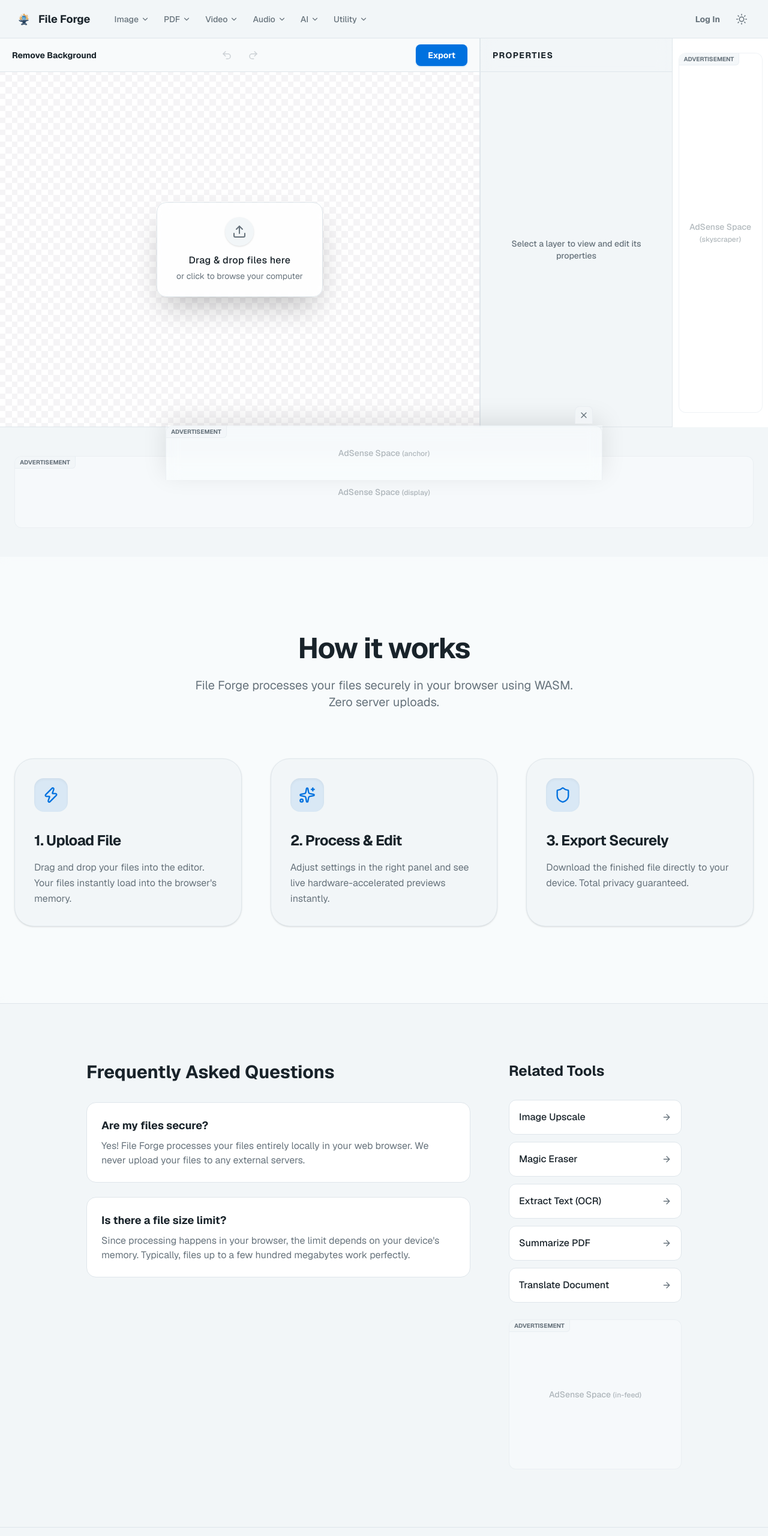
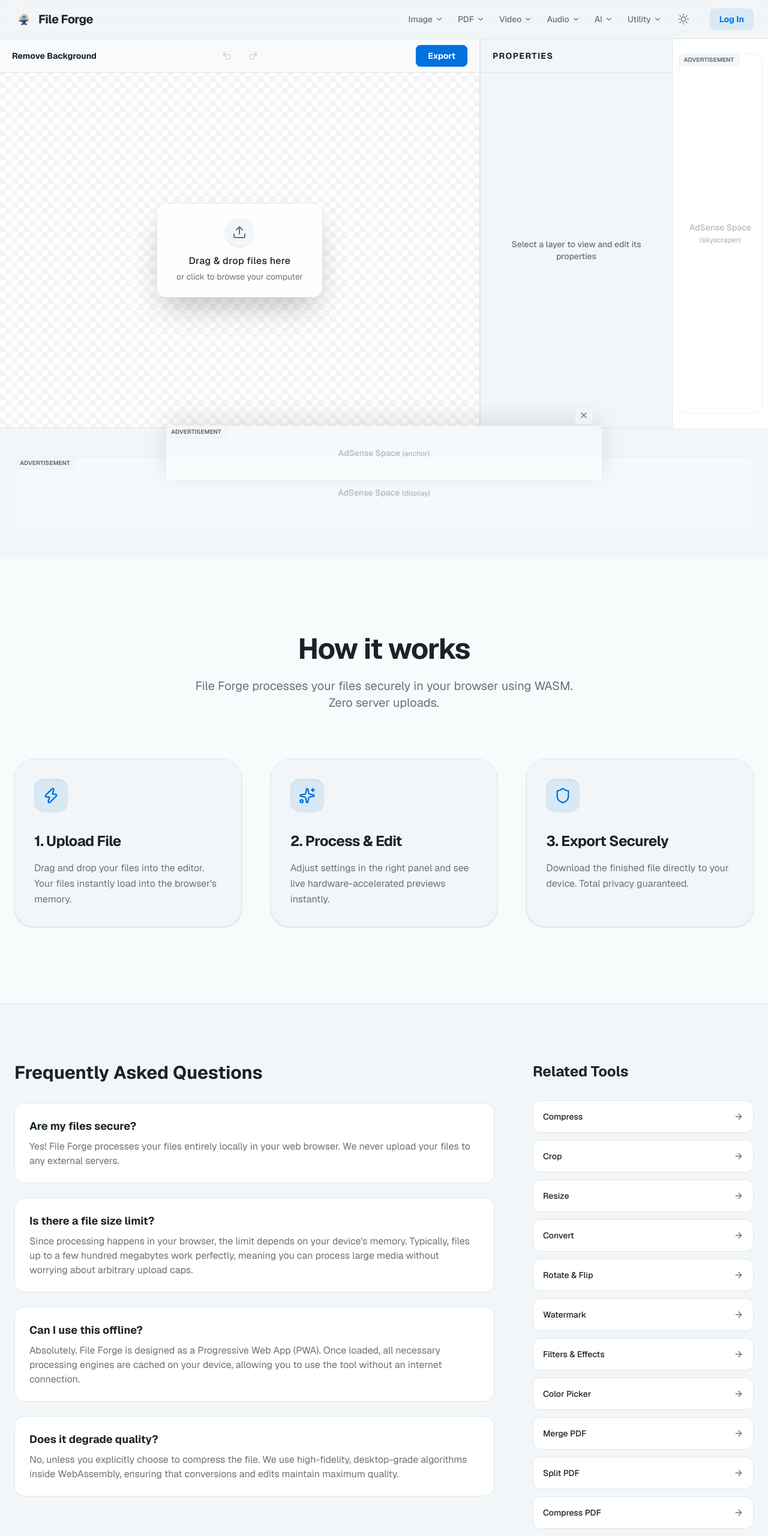
Before and after one commit to mdasifj625/fileforge, a Next.js app: page /ai/remove-background in a window 1280 px wide. Shown: the top 2560 px of the page at 60% size. Built offline with nearby package versions, Linux system fonts and the light colour scheme.

Commit message:
feat(layout): unify navigation, footer, enhance FAQ and Related Tools on tool pages

```diff
--- a/src/components/Navigation.tsx
+++ b/src/components/Navigation.tsx
@@ -5,6 +5,7 @@ import Image from "next/image";
 import { useState } from "react";
 import { ChevronDown, Menu, X } from "lucide-react";
 import { TOOL_MENUS } from "@/config/tools";
+import ThemeToggle from "@/components/ThemeToggle";
 
 export default function Navigation() {
   const [isMobileMenuOpen, setIsMobileMenuOpen] = useState(false);
@@ -53,19 +54,23 @@ export default function Navigation() {
                 </div>
               ))}
             </nav>
+            <ThemeToggle />
             <Link
               href="/auth"
-              className="hidden md:flex ml-4 px-4 py-2 text-foreground font-bold text-sm hover:opacity-80 transition-opacity"
+              className="hidden md:flex ml-2 px-4 py-2 bg-primary/10 text-primary rounded-lg font-bold text-sm hover:bg-primary/20 transition-colors"
             >
               Log In
             </Link>
           </div>
-          <button
-            className="md:hidden p-2 flex items-center justify-center text-muted-foreground hover:text-foreground hover:bg-panel rounded-xl transition-colors"
-            onClick={() => setIsMobileMenuOpen(!isMobileMenuOpen)}
-          >
-            {isMobileMenuOpen ? <X size={20} /> : <Menu size={20} />}
-          </button>
+          <div className="flex items-center gap-2 md:hidden">
+            <ThemeToggle />
+            <button
+              className="p-2 flex items-center justify-center text-muted-foreground hover:text-foreground hover:bg-panel rounded-xl transition-colors"
+              onClick={() => setIsMobileMenuOpen(!isMobileMenuOpen)}
+            >
+              {isMobileMenuOpen ? <X size={20} /> : <Menu size={20} />}
+            </button>
+          </div>
         </div>
       </nav>
 
--- /dev/null
+++ b/src/components/ThemeToggle.tsx
@@ -0,0 +1,33 @@
+"use client";
+
+import { useWorkspaceStore } from "@/store/useWorkspaceStore";
+
+export default function ThemeToggle() {
+  return (
+    <button
+      onClick={() =>
+        useWorkspaceStore
+          .getState()
+          .setTheme(
+            useWorkspaceStore.getState().theme === "dark" ? "light" : "dark",
+          )
+      }
+      className="p-2 w-10 h-10 flex items-center justify-center text-muted-foreground hover:text-foreground hover:bg-panel rounded-xl transition-colors"
+      title="Toggle Theme"
+    >
+      <svg
+        width="18"
+        height="18"
+        viewBox="0 0 24 24"
+        fill="none"
+        stroke="currentColor"
+        strokeWidth="2"
+        strokeLinecap="round"
+        strokeLinejoin="round"
+      >
+        <circle cx="12" cy="12" r="5" />
+        <path d="M12 1v2M12 21v2M4.2 4.2l1.4 1.4M18.4 18.4l1.4 1.4M1 12h2M21 12h2M4.2 19.8l1.4-1.4M18.4 5.6l1.4-1.4" />
+      </svg>
+    </button>
+  );
+}
--- a/src/components/workspace/ToolPageLayout.tsx
+++ b/src/components/workspace/ToolPageLayout.tsx
@@ -5,26 +5,18 @@ import { WorkspaceLayout } from "./WorkspaceLayout";
 import { useWorkspaceStore } from "@/store/useWorkspaceStore";
 import { TOOL_MENUS } from "@/config/tools";
 import Link from "next/link";
-import Image from "next/image";
 import ReactMarkdown from "react-markdown";
 import GoogleAd from "@/components/ads/GoogleAd";
 import StickyBottomAd from "@/components/ads/StickyBottomAd";
-import {
-  ArrowRight,
-  Sparkles,
-  Zap,
-  Shield,
-  Menu,
-  X,
-  ChevronDown,
-} from "lucide-react";
-import { useState } from "react";
+import Navigation from "@/components/Navigation";
+import Footer from "@/components/Footer";
+import { ArrowRight, Sparkles, Zap, Shield } from "lucide-react";
 
 interface ToolPageLayoutProps {
   toolId: string;
   title: string;
   category: "image" | "pdf" | "video" | "audio" | "ai" | "convert" | "utility";
-  relatedTools: { title: string; href: string }[];
+  relatedTools?: { title: string; href: string }[];
   content?: string;
   children?: React.ReactNode;
 }
@@ -32,12 +24,12 @@ interface ToolPageLayoutProps {
 export function ToolPageLayout({
   toolId,
   title,
+  category,
   relatedTools,
   content,
   children,
 }: ToolPageLayoutProps) {
   const setActiveTool = useWorkspaceStore((state) => state.setActiveTool);
-  const [isMobileMenuOpen, setIsMobileMenuOpen] = useState(false);
 
   useEffect(() => {
     setActiveTool(toolId);
@@ -45,125 +37,7 @@ export function ToolPageLayout({
 
   return (
     <div className="min-h-screen bg-background text-foreground flex flex-col">
-      <header className="h-16 border-b border-panel-border bg-background flex items-center px-6 shrink-0 sticky top-0 z-50">
-        <Link
-          href="/"
-          className="flex items-center gap-2 font-bold text-lg hover:opacity-80 transition-opacity"
-        >
-          <div className="w-8 h-8 flex items-center justify-center">
-            <Image
-              src="/logo.png"
-              alt="File Forge Logo"
-              width={32}
-              height={32}
-              className="object-contain"
-            />
-          </div>
-          <span className="hidden sm:inline-block">File Forge</span>
-        </Link>
-
-        {/* Mobile Tool Title */}
-        <div className="md:hidden ml-3 pl-3 border-l border-panel-border">
-          <span className="text-sm font-bold text-foreground truncate max-w-[130px] block">
-            {title}
-          </span>
-        </div>
-
-        <nav className="hidden md:flex ml-10 gap-6 text-sm font-medium text-muted-foreground">
-          {TOOL_MENUS.map((menu) => (
-            <div key={menu.title} className="relative group">
-              <div className="flex items-center gap-1 cursor-pointer hover:text-foreground transition-colors py-4">
-                {menu.title}{" "}
-                <ChevronDown
-                  size={14}
-                  className="group-hover:rotate-180 transition-transform"
-                />
-              </div>
-              <div className="absolute top-[100%] left-0 w-48 bg-panel border border-panel-border rounded-xl shadow-xl opacity-0 invisible group-hover:opacity-100 group-hover:visible transition-all flex flex-col p-2 z-50">
-                {menu.items.map((item) => (
-                  <Link
-                    key={item.href}
-                    href={item.href}
-                    className="px-4 py-2 hover:bg-muted hover:text-foreground rounded-lg transition-colors"
-                  >
-                    {item.name}
-                  </Link>
-                ))}
-              </div>
-            </div>
-          ))}
-        </nav>
-
-        {/* Right Nav (Theme & Auth) */}
-        <div className="ml-auto flex items-center gap-4">
-          <Link
-            href="/auth"
-            className="hidden md:flex text-sm font-bold text-muted-foreground hover:text-foreground transition-colors"
-          >
-            Log In
-          </Link>
-
-          <button
-            onClick={() =>
-              useWorkspaceStore
-                .getState()
-                .setTheme(
-                  useWorkspaceStore.getState().theme === "dark"
-                    ? "light"
-                    : "dark",
-                )
-            }
-            className="p-2 w-10 h-10 flex items-center justify-center text-muted-foreground hover:text-foreground hover:bg-panel rounded-xl transition-colors"
-            title="Toggle Theme"
-          >
-            <svg
-              width="18"
-              height="18"
-              viewBox="0 0 24 24"
-              fill="none"
-              stroke="currentColor"
-              strokeWidth="2"
-              strokeLinecap="round"
-              strokeLinejoin="round"
-            >
-              <circle cx="12" cy="12" r="5" />
-              <path d="M12 1v2M12 21v2M4.2 4.2l1.4 1.4M18.4 18.4l1.4 1.4M1 12h2M21 12h2M4.2 19.8l1.4-1.4M18.4 5.6l1.4-1.4" />
-            </svg>
-          </button>
-
-          <button
-            className="md:hidden p-2 flex items-center justify-center text-muted-foreground hover:text-foreground hover:bg-panel rounded-xl transition-colors"
-            onClick={() => setIsMobileMenuOpen(!isMobileMenuOpen)}
-          >
-            {isMobileMenuOpen ? <X size={20} /> : <Menu size={20} />}
-          </button>
-        </div>
-      </header>
-
-      {/* Mobile Menu Overlay */}
-      {isMobileMenuOpen && (
-        <div className="md:hidden fixed top-16 left-0 w-full h-[calc(100vh-4rem)] bg-background border-b border-panel-border z-40 p-4 flex flex-col gap-6 overflow-y-auto">
-          {TOOL_MENUS.map((menu) => (
-            <div key={menu.title} className="flex flex-col gap-2">
-              <div className="font-bold text-foreground px-2">
-                {menu.title} Tools
-              </div>
-              <div className="grid grid-cols-2 gap-2">
-                {menu.items.map((item) => (
-                  <Link
-                    key={item.href}
-                    href={item.href}
-                    onClick={() => setIsMobileMenuOpen(false)}
-                    className="p-3 bg-panel border border-panel-border rounded-xl font-medium text-foreground hover:border-primary transition-colors text-sm flex items-center justify-center text-center"
-                  >
-                    {item.name}
-                  </Link>
-                ))}
-              </div>
-            </div>
-          ))}
-        </div>
-      )}
+      <Navigation />
 
       <main className="flex-1 flex flex-col">
         <section className="w-full flex-1 relative z-10 flex flex-row">
@@ -260,7 +134,7 @@ export function ToolPageLayout({
         )}
 
         {/* FAQ & Related Tools */}
-        <section className="w-full max-w-5xl mx-auto px-4 py-24 grid md:grid-cols-3 gap-16">
+        <section className="w-full max-w-7xl mx-auto px-6 py-24 grid md:grid-cols-3 gap-16">
           <div className="md:col-span-2">
             <h2 className="text-3xl font-bold mb-8">
               Frequently Asked Questions
@@ -281,7 +155,29 @@ export function ToolPageLayout({
                 <p className="text-muted-foreground">
                   Since processing happens in your browser, the limit depends on
                   your device&apos;s memory. Typically, files up to a few
-                  hundred megabytes work perfectly.
+                  hundred megabytes work perfectly, meaning you can process
+                  large media without worrying about arbitrary upload caps.
+                </p>
+              </div>
+              <div className="border border-panel-border bg-panel p-6 rounded-2xl">
+                <h3 className="font-bold text-lg mb-2">
+                  Can I use this offline?
+                </h3>
+                <p className="text-muted-foreground">
+                  Absolutely. File Forge is designed as a Progressive Web App
+                  (PWA). Once loaded, all necessary processing engines are
+                  cached on your device, allowing you to use the tool without an
+                  internet connection.
+                </p>
+              </div>
+              <div className="border border-panel-border bg-panel p-6 rounded-2xl">
+                <h3 className="font-bold text-lg mb-2">
+                  Does it degrade quality?
+                </h3>
+                <p className="text-muted-foreground">
+                  No, unless you explicitly choose to compress the file. We use
+                  high-fidelity, desktop-grade algorithms inside WebAssembly,
+                  ensuring that conversions and edits maintain maximum quality.
                 </p>
               </div>
             </div>
@@ -290,13 +186,15 @@ export function ToolPageLayout({
           <div>
             <h2 className="text-2xl font-bold mb-8">Related Tools</h2>
             <div className="flex flex-col gap-3">
-              {relatedTools.map((rt) => (
+              {TOOL_MENUS.flatMap((menu) => menu.items)
+                .filter((tool) => tool.href !== `/${category}/${toolId}`)
+                .map((rt) => (
                   <Link
                     key={rt.href}
                     href={rt.href}
                     className="group flex items-center justify-between p-4 bg-panel border border-panel-border rounded-xl hover:border-primary/50 hover:bg-primary/5 transition-all"
                   >
-                  <span className="font-medium">{rt.title}</span>
+                    <span className="font-medium text-sm">{rt.name}</span>
                     <ArrowRight
                       size={16}
                       className="text-muted-foreground group-hover:text-primary transition-colors"
@@ -317,10 +215,7 @@ export function ToolPageLayout({
         </section>
       </main>
 
-      {/* Footer */}
-      <footer className="border-t border-panel-border py-8 text-center text-muted-foreground text-sm mt-auto">
-        <p>© 2026 File Forge. All rights reserved.</p>
-      </footer>
+      <Footer />
 
       <StickyBottomAd />
     </div>
```
Lines whose indentation alone changed are shown as unchanged.
